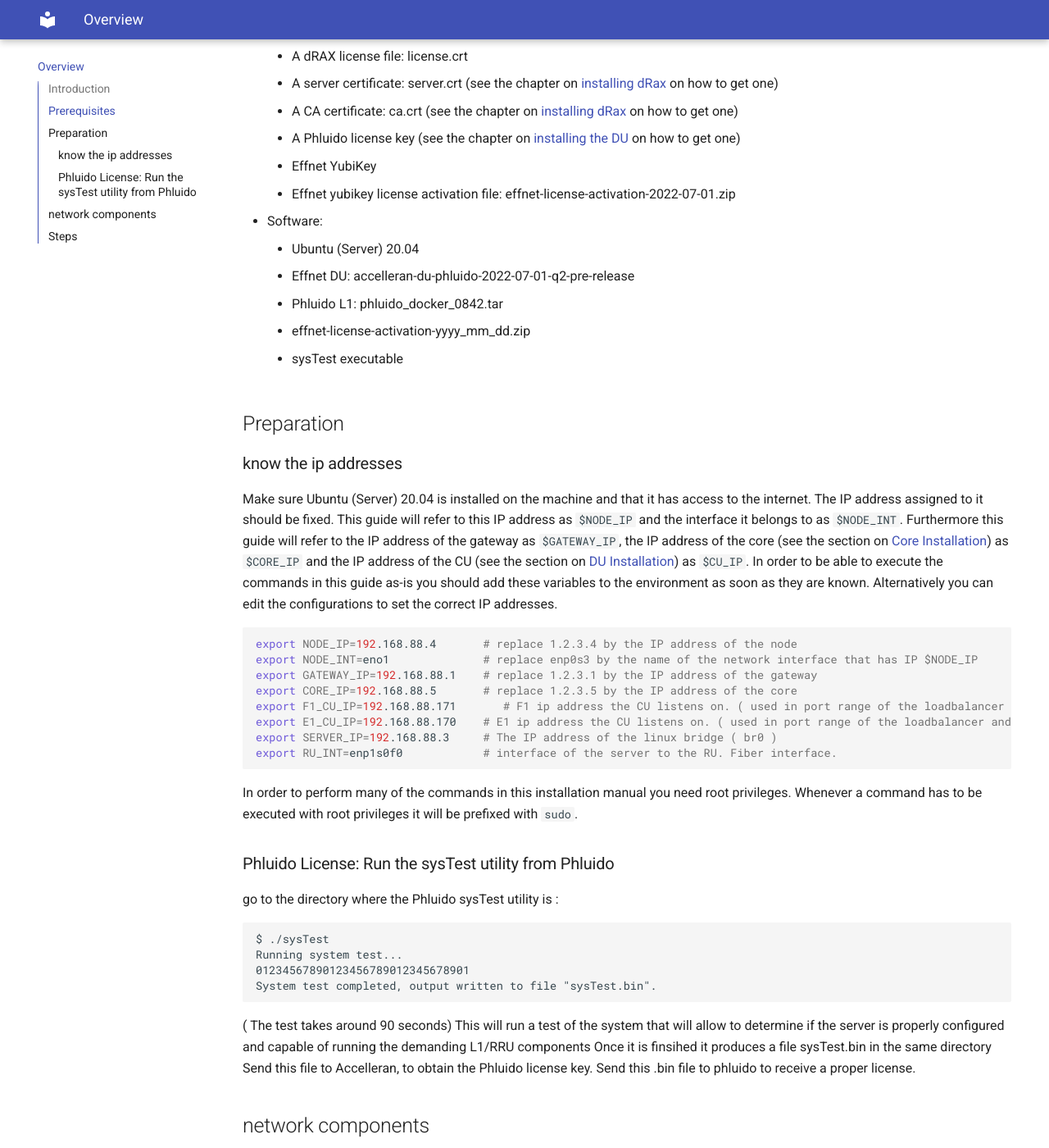
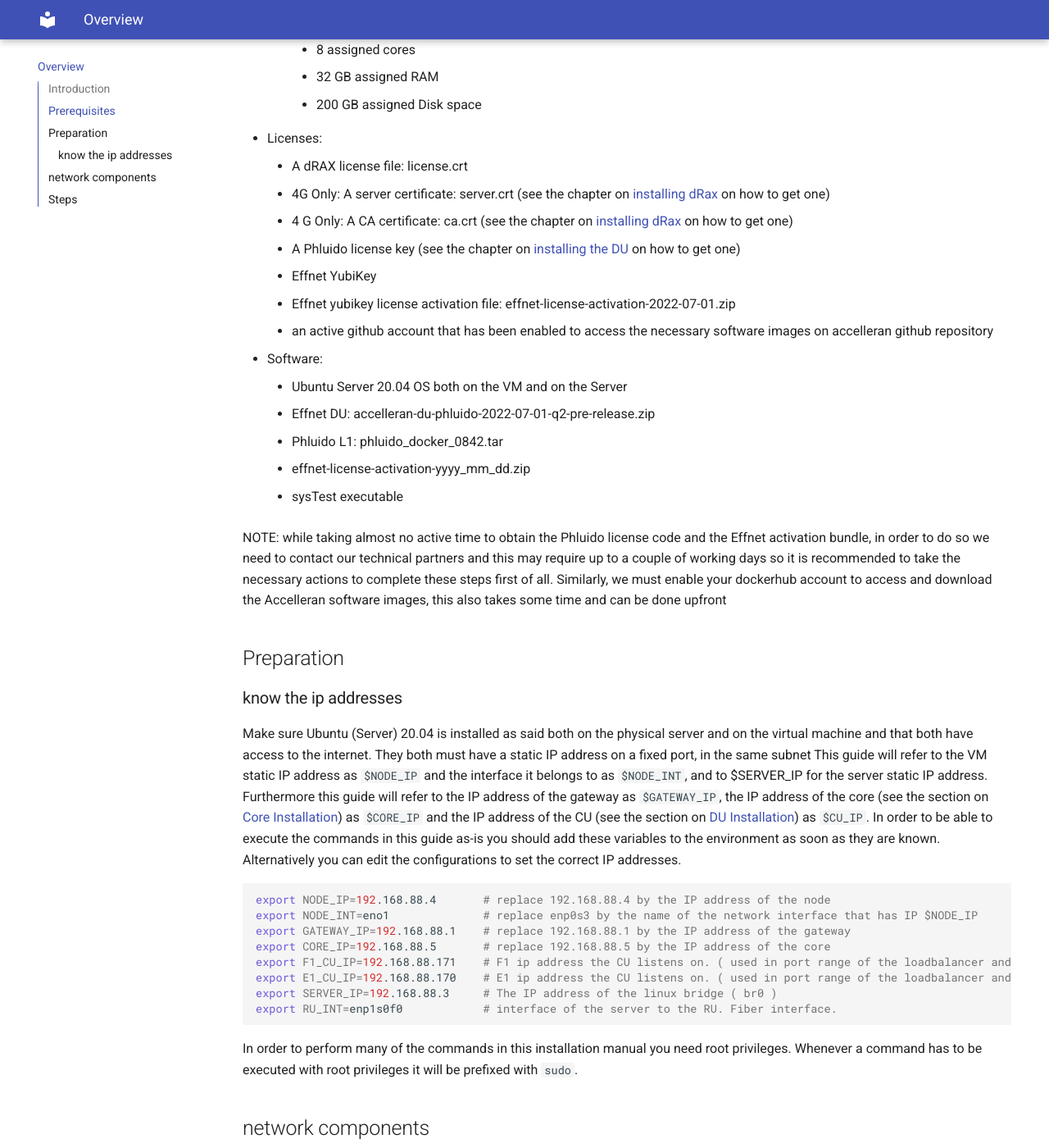
Before and after one commit to accelleran/drax-docs, an MkDocs documentation site: the page built from docs/index.md, in a window 1280 px wide and 1400 px high, scrolled down 642 px. Shown: the whole window at 82% size. Built offline with MkDocs 1.6.1 and Material for MkDocs 9.7.7, drawn with Linux system fonts in a browser that asks for light colours; the version menu is left out; some of the changed text lies outside the part shown.

Commit message:
Update index.md
First review, adjustments, extensions

````diff
--- a/docs/index.md
+++ b/docs/index.md
@@ -2,50 +2,56 @@
 
 ## Introduction
 
-This guide describes the installation of the Accelleran dRax base, 4G and 5G components, the Effnet DU, Phluido L1 and optionally a core network on a single machine.
+This guide describes the installation of the Accelleran dRAX base, 4G and 5G components, the Effnet DU, Phluido L1 and optionally a core network on a single server machine, however separating the RIC/CU (on a VM) and the DU/L1 (on the server) to increase stability and performances
 
 ## Prerequisites
 
-This installation guide assumes that that the following things are available:
+This installation guide assumes that that the following are to be taken as prerequisites and made available before proceding further:
 
 * Hardware:
 	* Server with at least the following specifications:
 		* Intel Xeon D-1541 or stronger 64-bit processor
 		* 64 GB DDR4 RAM
 		* 800 GB Hard Disk
-	* B210 USRP
+	* VM within the Server, in the same subnet with at least :
+		* 8 assigned cores
+		* 32 GB assigned RAM
+		* 200 GB assigned Disk space
 * Licenses:
 	* A dRAX license file: license.crt
-	* A server certificate: server.crt (see the chapter on [installing dRax](/drax-docs/drax-install/) on how to get one)
-	* A CA certificate: ca.crt (see the chapter on [installing dRax](/drax-docs/drax-install/) on how to get one)
+	* 4G Only:  A server certificate: server.crt (see the chapter on [installing dRax](/drax-docs/drax-install/) on how to get one)
+	* 4 G Only: A CA certificate: ca.crt (see the chapter on [installing dRax](/drax-docs/drax-install/) on how to get one)
 	* A Phluido license key (see the chapter on [installing the DU](/drax-docs/du-install/) on how to get one)
 	* Effnet YubiKey
 	* Effnet yubikey license activation file: effnet-license-activation-2022-07-01.zip
+	* an active github account that has been enabled to access the necessary software images on accelleran github repository
 
 * Software:
-	* Ubuntu (Server) 20.04
-	* Effnet DU: accelleran-du-phluido-2022-07-01-q2-pre-release
+	* Ubuntu Server 20.04 OS both on the VM and on the Server
+	* Effnet DU: accelleran-du-phluido-2022-07-01-q2-pre-release.zip
 	* Phluido L1: phluido_docker_0842.tar
 	* effnet-license-activation-yyyy_mm_dd.zip
 	* sysTest executable
+
+NOTE: while taking almost no active time to obtain the Phluido license code and the Effnet activation bundle, in order to do so we need to contact our technical partners and this may require up to a couple of working days so it is recommended to take the necessary actions to complete these steps first of all. Similarly, we must enable your dockerhub account to access and download the Accelleran software images, this also takes some time and can be done upfront
 
 
 ## Preparation
 
 ### know the ip addresses
-Make sure Ubuntu (Server) 20.04 is installed on the machine and that it has access to the internet.
-The IP address assigned to it should be fixed.
-This guide will refer to this IP address as `$NODE_IP` and the interface it belongs to as `$NODE_INT`.
+Make sure Ubuntu (Server) 20.04 is installed as said both on the physical server and on the virtual machine and that both have access to the internet.
+They both must have a static IP address on a fixed port, in the same subnet
+This guide will refer to the VM static IP address as `$NODE_IP` and the interface it belongs to as `$NODE_INT`, and to $SERVER_IP for the server static IP address.
 Furthermore this guide will refer to the IP address of the gateway as `$GATEWAY_IP`, the IP address of the core (see the section on [Core Installation](/drax-docs/core-install/)) as `$CORE_IP` and the IP address of the CU (see the section on [DU Installation](/drax-docs/du-install/)) as `$CU_IP`.
 In order to be able to execute the commands in this guide as-is you should add these variables to the environment as soon as they are known.
 Alternatively you can edit the configurations to set the correct IP addresses.
 
 ``` bash
-export NODE_IP=192.168.88.4       # replace 1.2.3.4 by the IP address of the node
+export NODE_IP=192.168.88.4       # replace 192.168.88.4 by the IP address of the node
 export NODE_INT=eno1              # replace enp0s3 by the name of the network interface that has IP $NODE_IP
-export GATEWAY_IP=192.168.88.1    # replace 1.2.3.1 by the IP address of the gateway
-export CORE_IP=192.168.88.5       # replace 1.2.3.5 by the IP address of the core
-export F1_CU_IP=192.168.88.171       # F1 ip address the CU listens on. ( used in port range of the loadbalancer and creation of the CUCP)
+export GATEWAY_IP=192.168.88.1    # replace 192.168.88.1 by the IP address of the gateway
+export CORE_IP=192.168.88.5       # replace 192.168.88.5 by the IP address of the core
+export F1_CU_IP=192.168.88.171    # F1 ip address the CU listens on. ( used in port range of the loadbalancer and creation of the CUCP)
 export E1_CU_IP=192.168.88.170    # E1 ip address the CU listens on. ( used in port range of the loadbalancer and creation of the CUCP)
 export SERVER_IP=192.168.88.3     # The IP address of the linux bridge ( br0 )
 export RU_INT=enp1s0f0            # interface of the server to the RU. Fiber interface.
@@ -54,22 +60,8 @@ export RU_INT=enp1s0f0            # interface of the server to the RU. Fiber int
 In order to perform many of the commands in this installation manual you need root privileges.
 Whenever a command has to be executed with root privileges it will be prefixed with `sudo`.
 
-### Phluido License: Run the sysTest utility from Phluido
-go to the directory where the Phluido sysTest utility is :
-
-```
-$ ./sysTest
-Running system test...
-01234567890123456789012345678901
-System test completed, output written to file "sysTest.bin".
-```
-
-( The test takes around 90 seconds) This will run a test of the system that will allow to determine if the server is properly configured and capable of running the demanding L1/RRU components Once it is finsihed it produces a file sysTest.bin in the same directory Send this file to Accelleran,
-to obtain the Phluido license key. Send this .bin file to phluido to receive a proper license.
-
-
 ## network components
-Here a simplification of all network components and the belonging ip addressen.
+Here a simplification of all network components and the related ip addresses.
 
 > NOTE : the CORE needs to be able to reach the GTP-0  and GTP-1 ips. In this example they are in the same subnet.
 
````
